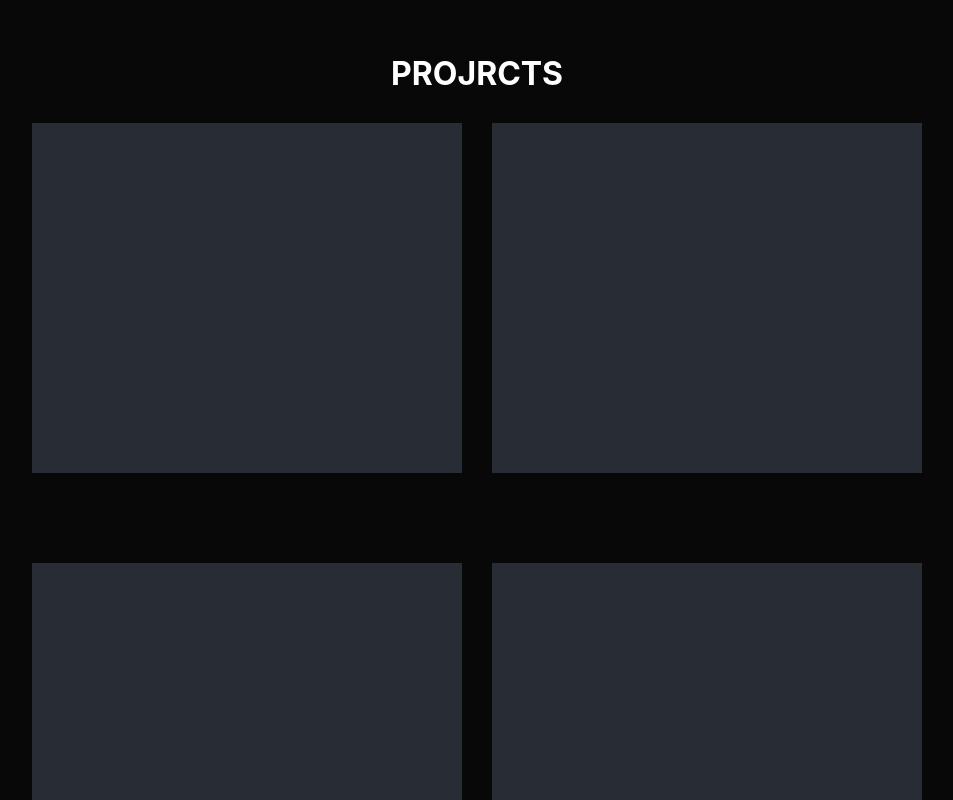
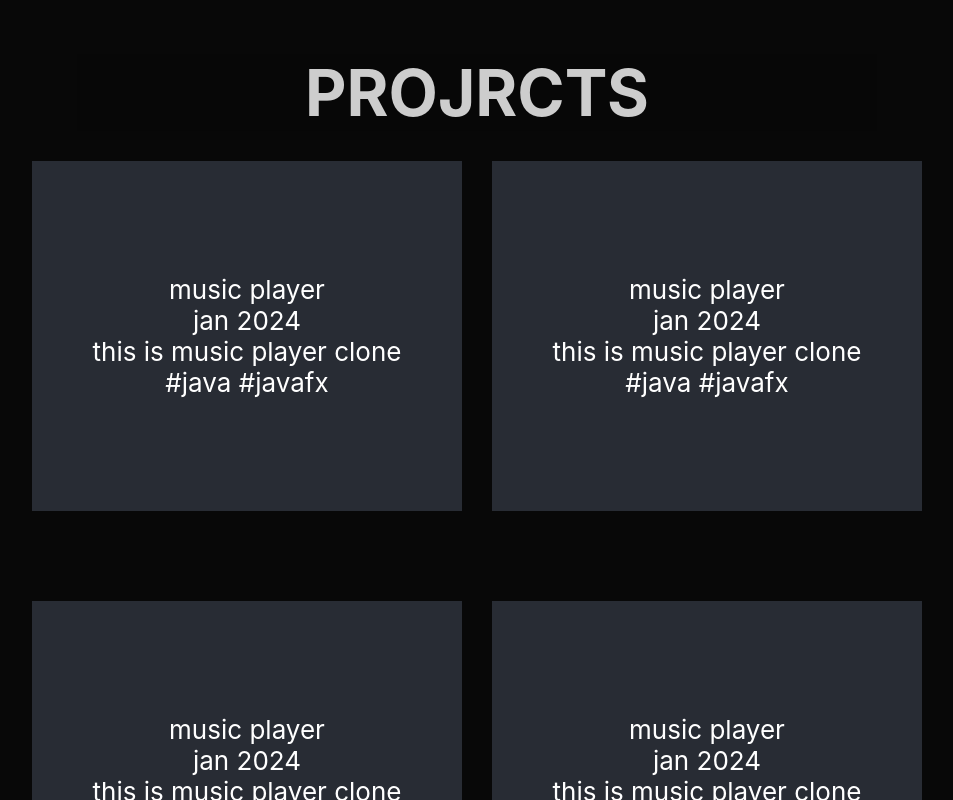
Before and after one commit to marydar/my-react-app, a React (Create React App) app: page / in a window 1280 px wide. Shown: the part 1020-1820 px from the top of the page, without its empty margins (163-1116 px from the left). Built offline with nearby package versions, Linux system fonts and the light colour scheme.

Commit message:
projects class and array

```diff
--- a/src/App.css
+++ b/src/App.css
@@ -47,7 +47,16 @@
   height: 350px;
   background-color: #282c34;
   margin-bottom: 60px;
+  display: flex;
+  flex-direction: column;
+  align-items: center;
+  justify-content: center;
   /* margin: 1000px; */
+}
+.p{
+  color: #ffffff;
+  font-size: 26px;
+  background-color: transparent;
 }
 .center{
   /* background: red; */
@@ -146,5 +155,9 @@
   color: #ffffff;
   position: sticky;
   top :140px;
-  background-color: transparent;
+  background-color: rgb(8, 8, 8);
+  opacity: 0.8;
+  font-size: 64px;
+  font-weight: bold;
+  width: 100vh;
 }
--- a/src/dev.js
+++ b/src/dev.js
@@ -3,8 +3,19 @@
 import { useRef } from 'react';
 import './App.css';
 import { motion, useScroll, useTransform} from "framer-motion";
+import Project from './project';
 
-function Square(){
+function makeProject(){
+    const project = new Project("music player", "jan 2024", "this is music player clone", "#java #javafx","links", "imgurl");
+    return project;
+}
+const projects = [];
+function addProject(title, date, desc, hashtags, links, imgUrl){
+    console.log(projects.length);
+    projects.push(new Project(title, date, desc, hashtags, links, imgUrl));
+}
+
+function Square(props){
     const ref = useRef(null);
     const { scrollYProgress } = useScroll({
         target: ref,
@@ -12,6 +23,7 @@ function Square(){
     });
     const scaleProgress = useTransform(scrollYProgress, [0, 1], [0.7, 1]);
     const opacityProgress = useTransform(scrollYProgress, [0, 1], [0.6, 1]);
+    // const project = makeProject();
     return(
         <motion.div className='square'
             ref = {ref}
@@ -20,11 +32,22 @@ function Square(){
                 opacity: opacityProgress,
             }}
         >
+
+                <p className='p'>{props.title}</p>
+                <p className='p'>{props.date}</p>
+                <p className='p'>{props.desc}</p>
+                <p className='p'>{props.hashtags}</p>
+                {/* <a class="ee" href="https://github.com/marydar "  target="_blank"><i class="fa fa-github" style="font-size:20px;color:rgb(255, 255, 255)"></i></a> */}
         </motion.div>
     );
 };
 
 function Dev()  {
+    addProject("music player", "jan 2024", "this is music player clone", "#java #javafx","links", "imgurl");
+    addProject("music player", "jan 2024", "this is music player clone", "#java #javafx","links", "imgurl");
+    addProject("music player", "jan 2024", "this is music player clone", "#java #javafx","links", "imgurl");
+    addProject("music player", "jan 2024", "this is music player clone", "#java #javafx","links", "imgurl");
+    // const project = makeProject();
     return (
         <>
         <div className='navHolder'>
@@ -36,15 +59,13 @@ function Dev()  {
             <div className='dev'>computer engineering student</div>
         </div>
         <div className='center'>
-            <h1 className='projTitle'>PROJRCTS</h1>
+            <div className='projTitle'>PROJRCTS</div>
             <div className='projects'>
-                <Square />
-                <Square />
-                <Square />
-                <Square />
-                <Square />
-                <Square />
+                {projects.map((project) =>  <Square title={project.title} desc={project.desc} date={project.date} hashtags={project.hashtags}/> )}
             </div>
+        </div>
+        <div>
+            <h1 style={{marginTop: "1100px", marginBottom: "500px"}}>welcome haha</h1>
         </div>
         </>
     );
--- /dev/null
+++ b/src/project.js
@@ -0,0 +1,10 @@
+export default class Project {
+    constructor(title, date, desc, hashtags, links, imgUrl) {
+      this.title = title;
+      this.date = date;
+      this.desc = desc;
+      this.hashtags = hashtags;
+      this.links = links;
+      this.imgUrl = imgUrl;
+    }
+}
```
